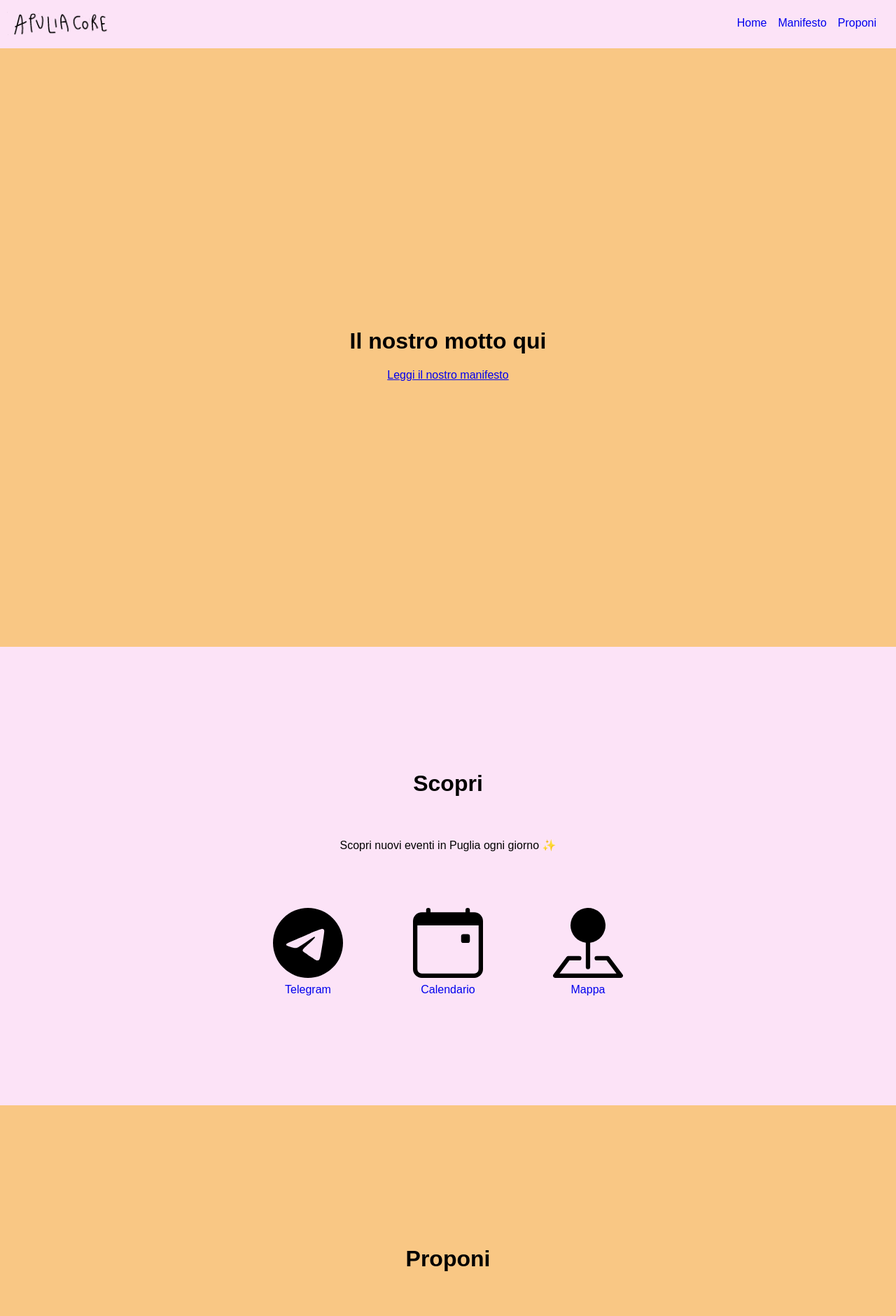
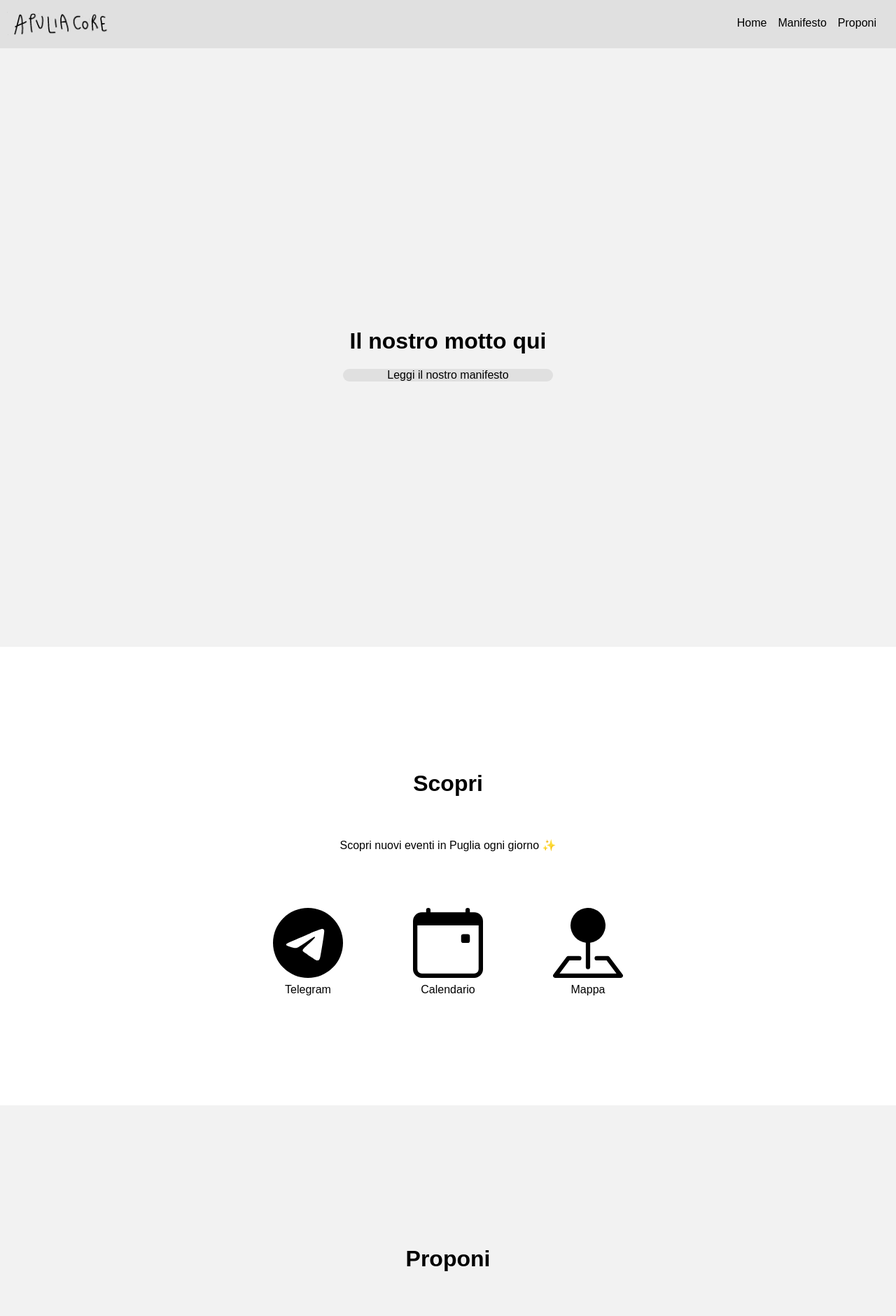
Before and after one commit to apuliacore/apuliacore.github.com, a Jekyll site: the page built from index.html, in a window 1280 px wide. Shown: the top 1880 px of the page at 70% size. Built offline with Jekyll 4.4.1, drawn with Linux system fonts in a browser that asks for light colours.

Commit message:
Add changed files

```diff
--- a/css/style.scss
+++ b/css/style.scss
@@ -7,6 +7,9 @@ $gold-crayola: #f9c784ff;
 $violet-ryb: #7803a3ff;
 $thistle: #f1cdffff;
 
+$light-gray: #f2f2f2;
+$gray: #e0e0e0;
+$dark-gray: 7c7c7c;
 
 h1, h2, p, li, a, label, span {
 	font-family: sans-serif;
@@ -19,6 +22,7 @@ h1, h2, p, li, a, label, span {
 
 .nav-el a {
 	text-decoration: none;
+	color: black;
 }
 
 .nav-el:hover {
@@ -27,12 +31,12 @@ h1, h2, p, li, a, label, span {
 
 .top-bar {
 	display: flex;
-	background-color: $pale-purple-pantone;
+	background-color: $gray;
 }
 
 .body {
 	max-width: 100%;
-	background-color: $gold-crayola;
+	background-color: $light-gray;
 	margin: auto;
 }
 
@@ -47,7 +51,7 @@ h1, h2, p, li, a, label, span {
 
 .homepage-section {
 	height: 70vh;
-	background-color: $gold-crayola;
+	background-color: $light-gray;
 	display: flex;
 	padding: 1%;
 }
@@ -68,7 +72,7 @@ h1, h2, p, li, a, label, span {
 }
 
 .alternate {
-	background-color: $pale-purple-pantone;
+	background-color: white;
 }
 
 .left {
@@ -91,6 +95,7 @@ h1, h2, p, li, a, label, span {
 
 .action-element a {
 	text-decoration: none;
+	color: black;
 }
 
 .action-element:hover {
@@ -103,7 +108,7 @@ h1, h2, p, li, a, label, span {
 }
 
 .action-button {
-	background-color: $thistle;
+	background-color: $gray;
 	border-radius: 20px;
 	text-align: center;
 	width: 300px;
@@ -113,6 +118,7 @@ h1, h2, p, li, a, label, span {
 
 .action-button a {
 	text-decoration: none;
+	color: black;
 }
 
 .action-button:hover {
@@ -232,7 +238,7 @@ h1, h2, p, li, a, label, span {
   position: absolute;
   width: 100%;
   height: 2px;
-  background-color: $violet-ryb;
+  background-color: black;
   transition-duration: .25s;
 }
 .menu__btn > span::before {
@@ -252,14 +258,14 @@ h1, h2, p, li, a, label, span {
   margin: 0;
   padding: 80px 0;
   list-style: none;
-  background-color: $pale-purple-pantone;
+  background-color: $light-gray;
   box-shadow: 2px 2px 6px rgba(0, 0, 0, .4);
   transition-duration: .25s;
 }
 .menu__item {
   display: block;
   padding: 12px 24px;
-  color: #333;
+  color: black;
   font-family: 'Roboto', sans-serif;
   font-size: 20px;
   font-weight: 600;
@@ -268,5 +274,5 @@ h1, h2, p, li, a, label, span {
   transition-duration: .25s;
 }
 .menu__item:hover {
-  background-color: $thistle;
+  background-color: $gray;
 }
--- a/index.html
+++ b/index.html
@@ -3,13 +3,13 @@ title: Apuliacore
 layout: default
 ---
 
-<div style="text-align: center; background-color: #f9c784ff; display: flex; height: 95vh;">
+<div style="text-align: center; background-color: #f2f2f2; display: flex; height: 95vh;">
 	<div style="margin: auto;">
 		<div>
 			<h1>Il nostro motto qui</h1>
 		</div>
 		<div>
-			<div><a href="/manifesto.html">Leggi il nostro manifesto</a></div>
+			<div class="action-button"><a href="/manifesto.html">Leggi il nostro manifesto</a></div>
 		</div>
 	</div>
 </div>
```
